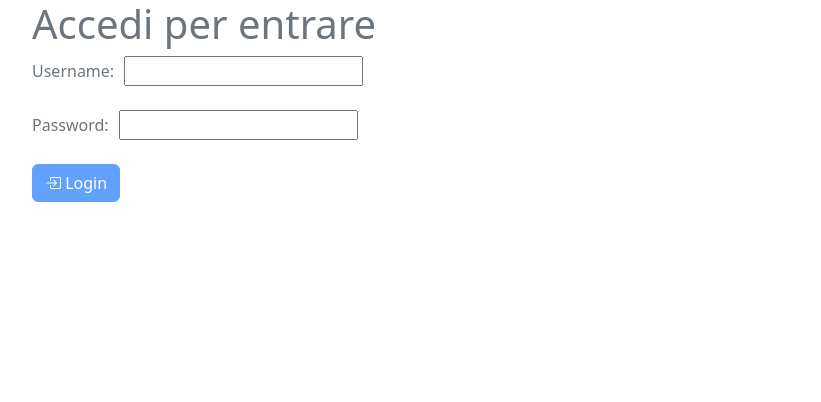
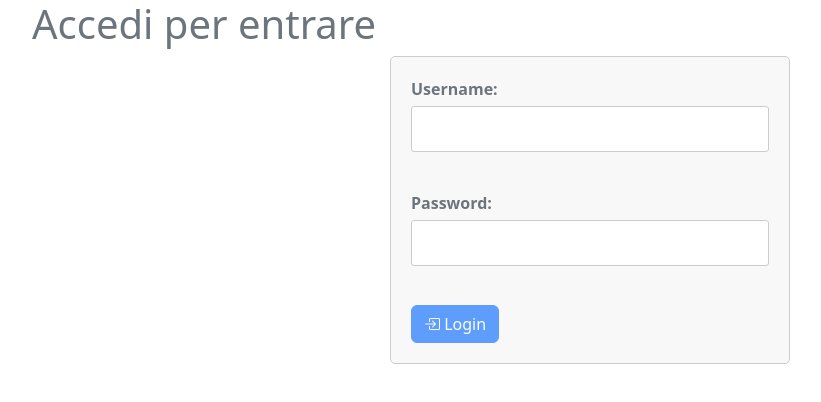
Before and after one commit to AndreaBonalumi/BookingSpringAngular, an Angular app: page /home in a window 1280 px wide. Shown: the top 402 px of the page, without its empty margins (50-871 px from the left). Built offline with nearby package versions, Linux system fonts and the light colour scheme.

Commit message:
modifica stili e introduzione messaggi login

```diff
--- a/src/app/components/my-table/my-table.component.html
+++ b/src/app/components/my-table/my-table.component.html
@@ -44,4 +44,4 @@
   </tbody>
 </table>
 
- <app-tool-pagination [table]="tableConfig" [totalItems]="totalItems" [start]="start" (emit)="changePagination($event)"></app-tool-pagination>
+ <app-tool-pagination [table]="tableConfig" [totalItems]="(data | filter: searchText: searchColumn).length" [start]="start" (emit)="changePagination($event)"></app-tool-pagination>
--- a/src/app/components/my-table/my-table.component.ts
+++ b/src/app/components/my-table/my-table.component.ts
@@ -17,7 +17,7 @@ import {MyTableActionEnum} from "../../interfaces/my-table-action-enum";
   templateUrl: './my-table.component.html',
   styleUrls: ['./my-table.component.css']
 })
-export class MyTableComponent implements OnInit, AfterContentChecked, OnChanges {
+export class MyTableComponent implements OnInit, AfterContentChecked {
   @Output() emitButton: EventEmitter<any> = new EventEmitter<any>()
   @Output() emitRow: EventEmitter<any> = new EventEmitter<any>()
   @Input() data !: any[];
@@ -29,7 +29,6 @@ export class MyTableComponent implements OnInit, AfterContentChecked, OnChanges
   searchColumn: string = '';
   start : number = 0;
   end !: number;
-  totalItems !: number;
   getValue = (obj: any, key: string) => {
     const keys = key.split(".");
     let value = obj;
@@ -45,7 +44,6 @@ export class MyTableComponent implements OnInit, AfterContentChecked, OnChanges
   ngOnInit() {
     this.tableConfig.headers = this.headers;
     this.tableConfig.search.columns = this.headers;
-    this.totalItems = this.data.length
     this.end = this.start + this.tableConfig.pagination.itemPerPage
     if (this.tableConfig.order.verso == 'asc') {
       this.iconaOrdinamento = '↓'
@@ -82,10 +80,6 @@ export class MyTableComponent implements OnInit, AfterContentChecked, OnChanges
   ngAfterContentChecked(): void {
     this.cdr.detectChanges()
   }
-
-  ngOnChanges(): void {
-    this.totalItems = this.data.length
-  }
 }
 
 export interface TableEvent {
--- a/src/app/pages/login/login.component.html
+++ b/src/app/pages/login/login.component.html
@@ -2,11 +2,22 @@
   <h1>Accedi per entrare</h1>
   <form #form="ngForm" method="post">
     <label for="username">Username: </label>
-    <input id="username" type="text" name="username" [(ngModel)]="auth.username" required /><br/><br/>
+    <input [style]="authFail ?  ' border-color: #f00;' : ''"
+           id="username" type="text" name="username" [(ngModel)]="auth.username" required /><br/><br/>
     <label for="password">Password: </label>
-    <input id="password" type="password" name="password" [(ngModel)]="auth.password" required /><br/><br/>
+    <input [style]="authFail ?  ' border-color: #f00;' : ''"
+           id="password" type="password" name="password" [(ngModel)]="auth.password" required /><br/><br/>
     <app-my-button [isDisabled]="!form.valid"
                    (emitter)="login()"
                    [config]="{icon: 'box-arrow-in-right', class: 'btn btn-primary', text: 'Login'}"></app-my-button>
   </form>
+  <div class="alert-success alert banner" *ngIf="logout">
+    <p>Log out avvenuto con successo</p>
+  </div>
+  <div class="alert-danger alert banner" *ngIf="authFail">
+    <p>Username o Password errati</p>
+  </div>
+  <div class="alert-danger alert banner" *ngIf="noAuth">
+    <p>Non hai le autorizzazioni per effetuare queste operazioni, riautenticati per verificare la tua identità</p>
+  </div>
 </div>
--- a/src/app/pages/login/login.component.ts
+++ b/src/app/pages/login/login.component.ts
@@ -1,7 +1,7 @@
 import {Component, OnInit} from '@angular/core';
 import {Auth} from "../../interfaces/auth";
 import {UserService} from "../../services/user.service";
-import {Router} from "@angular/router";
+import {ActivatedRoute, Router} from "@angular/router";
 
 @Component({
   selector: 'app-login',
@@ -13,9 +13,14 @@ export class LoginComponent implements OnInit {
     username: '',
     password: ''
   }
-  constructor(private userService: UserService, private route: Router) {
+  authFail: boolean = false
+  noAuth: boolean = false
+  logout: boolean = false
+  constructor(private userService: UserService, private route: Router, private activeRoute: ActivatedRoute) {
   }
   ngOnInit() {
+    this.logout = this.activeRoute.snapshot.paramMap.has("logout")
+    this.noAuth = this.activeRoute.snapshot.paramMap.has("noAuth")
     if ((localStorage.getItem("jwtToken") != null ||
       localStorage.getItem("jwtToken") != "" ||
       localStorage.getItem("jwtToken") != undefined))
@@ -29,7 +34,9 @@ export class LoginComponent implements OnInit {
       next: response => {
         localStorage.setItem('jwtToken', response.jwt)
         this.route.navigate(['home'])
-      }
+      },
+      error: () => this.route.navigate(['login?logout=true'])
+
     });
   }
 }
--- a/src/app/pages/profile/profile.component.html
+++ b/src/app/pages/profile/profile.component.html
@@ -1,10 +1,11 @@
 <ng-container *ngIf="user">
-  <div class="container text-primary">
-      <div class="form-group">
+  <div class="container text-primary flex-column">
+      <div class="form-group span">
         <ng-container *ngFor="let field of userField">
           <span>{{field.label}}: {{user[field.key]}}</span><br/><br/>
         </ng-container>
+
+        <app-my-button [config]="editButton" (emitter)="emit()"></app-my-button>
       </div>
-    <app-my-button [config]="editButton" (emitter)="emit()"></app-my-button>
   </div>
 </ng-container>
--- a/src/styles.css
+++ b/src/styles.css
@@ -2,3 +2,50 @@
 label, span {
   margin-right: 10px;
 }
+/* Stile generale per tutti i form */
+form {
+  max-width: 400px;
+  margin: 0 auto;
+  padding: 20px;
+  border: 1px solid #ccc;
+  border-radius: 5px;
+  background-color: #f8f8f8;
+}
+
+/* Stile per le etichette dei campi */
+form label {
+  display: block;
+  margin-bottom: 5px;
+  font-weight: bold;
+}
+
+/* Stile per gli input dei campi */
+form input[type="text"],
+form input[type="password"],
+form input[type="date"] {
+  width: 100%;
+  padding: 10px;
+  margin-bottom: 15px;
+  border: 1px solid #ccc;
+  border-radius: 3px;
+  font-size: 16px;
+}
+
+.banner {
+  max-width: 400px;
+  margin: 0 auto;
+  padding: 20px;
+}
+
+/* Stile per il tag <span> */
+.span {
+  display: inline-block;
+  max-width: 400px;
+  margin: 0 auto;
+  padding: 10px;
+  border: 1px solid #ccc;
+  border-radius: 5px;
+  background-color: #f8f8f8;
+  font-weight: bold;
+  font-size: 16px;
+}
```
